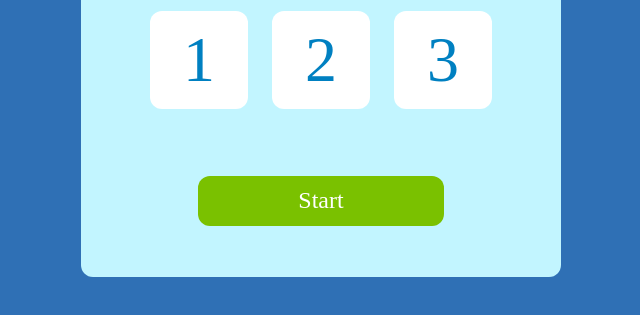
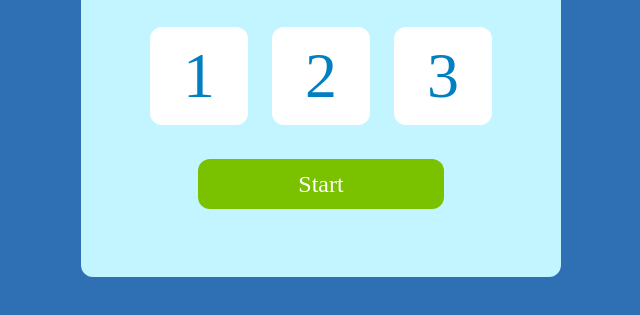
Before and after one commit to NadyaDysan/4-course-Card-Game, a website built with webpack: page index.html in a window 1280 px wide. Shown: the part 353-668 px from the top of the page, without its empty margins (319-959 px from the left). Built offline with nearby package versions, Linux system fonts and the light colour scheme; a web font is replaced by a local one.

Commit message:
Update style.scss

```diff
--- a/src/styles/style.scss
+++ b/src/styles/style.scss
@@ -22,6 +22,7 @@ body {
   justify-content: center;
   align-items: center;
   height: 100vh;
+  overflow: hidden;
 }
 
 .field-control {
@@ -92,7 +93,7 @@ body {
 .button {
   width: 246px;
   height: 50px;
-  margin-top: 67px;
+  margin-top: 34px;
   border: none;
   background: $buttonColor;
   border-radius: 12px;
```
